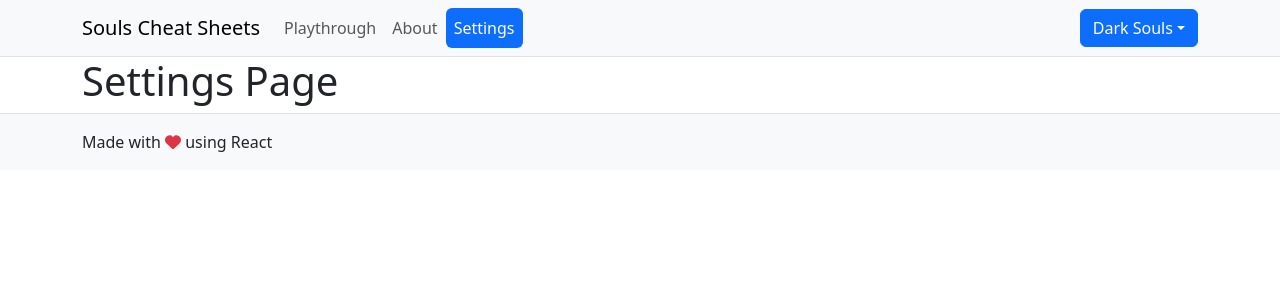
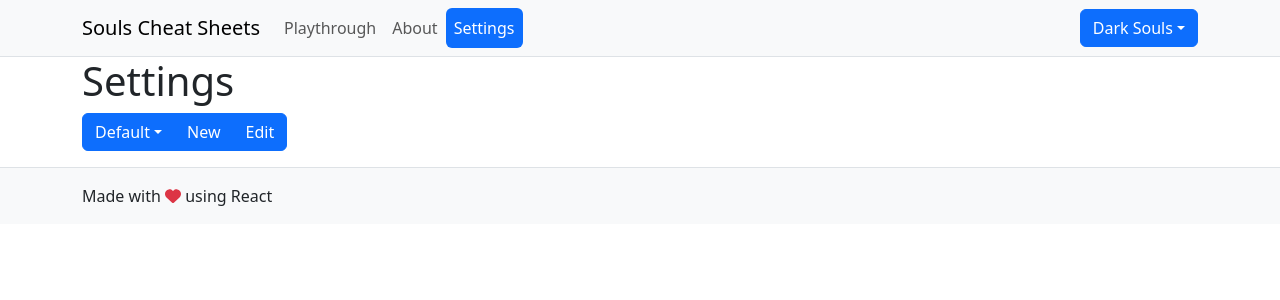
Before and after one commit to adwitkow/souls-cheat-sheets, a React (Create React App) app: page /souls-cheat-sheets/settings in a window 1280 px wide. Shown: the top 300 px of the page. Built offline with nearby package versions, Linux system fonts and the light colour scheme.

Commit message:
Add settings page, allow profile changes

```diff
--- /dev/null
+++ b/src/components/ProfilePicker.tsx
@@ -0,0 +1,33 @@
+import React from 'react';
+import { Button, Dropdown, DropdownButton, InputGroup } from 'react-bootstrap';
+import { useProfile } from '../contexts/ProfileContext';
+
+const ProfilePicker = () => {
+  const { activeProfile, setActiveProfile, profiles } = useProfile();
+
+  function handleProfileChange(chosenProfile: string) {
+    setActiveProfile(chosenProfile);
+  }
+
+  return (
+    <InputGroup className="mb-3">
+      <DropdownButton
+        title={activeProfile}>
+        {profiles.map(profile => (
+          <Dropdown.Item
+            onClick={() => handleProfileChange(profile)}>
+            {profile}
+          </Dropdown.Item>
+        ))}
+      </DropdownButton>
+      <Button>
+        New
+      </Button>
+      <Button>
+        Edit
+      </Button>
+    </InputGroup>
+  )
+}
+
+export default ProfilePicker;
--- a/src/config/routesConfig.tsx
+++ b/src/config/routesConfig.tsx
@@ -1,5 +1,6 @@
 import React from 'react';
 import PlaythroughPage from '../pages/PlaythroughPage';
+import SettingsPage from '../pages/SettingsPage';
 
 type RouteConfig = {
   path: string;
@@ -10,5 +11,5 @@ type RouteConfig = {
 export const routesConfig: RouteConfig[] = [
   { path: '/', name: 'Playthrough', Component: () => (<PlaythroughPage />) },
   { path: '/about', name: 'About', Component: () => <h1>About Page</ h1 > },
-  { path: '/settings', name: 'Settings', Component: () => <h1>Settings Page</ h1 > },
+  { path: '/settings', name: 'Settings', Component: () => <SettingsPage /> },
 ];
--- a/src/contexts/ProfileContext.tsx
+++ b/src/contexts/ProfileContext.tsx
@@ -1,22 +1,47 @@
 import React, { createContext, useState, ReactNode, useContext } from 'react';
+import { loadActiveProfile, loadProfiles, saveProfiles, saveActiveProfile } from '../utils/profile';
 
 type ProfileContextType = {
-  profile: string;
-  setProfile: (profile: string) => void;
+  profiles: string[];
+  activeProfile: string;
+  setActiveProfile: (profile: string) => void;
+  addProfile: (profile: string) => void;
 };
 
-const defaultProfile = 'Default';
+const initActiveProfile = (): string => {
+  let storedActiveProfile = loadActiveProfile();
+
+  if (!storedActiveProfile) {
+    storedActiveProfile = 'Default';
+    saveActiveProfile(storedActiveProfile);
+    saveProfiles([storedActiveProfile]);
+  }
+
+  return storedActiveProfile;
+}
 
 const ProfileContext = createContext<ProfileContextType>({
-  profile: defaultProfile,
-  setProfile: () => { },
+  profiles: [],
+  activeProfile: '',
+  setActiveProfile: () => { },
+  addProfile: () => {},
 });
 
 export const ProfileProvider = ({ children }: { children: ReactNode }) => {
-  const [profile, setProfile] = useState<string>(defaultProfile);
+  const [activeProfile, setActiveProfile] = useState<string>(() => initActiveProfile());
+  const [profiles, setProfiles] = useState<string[]>(() => loadProfiles());
+
+  console.log(localStorage);
+
+  const addProfile = (profile: string) => {
+    if (!profiles.includes(profile)) {
+      setProfiles(prevProfiles => [...prevProfiles, profile]);
+      saveProfiles(profiles);
+    }
+  }
 
   return (
-    <ProfileContext.Provider value={{ profile, setProfile }}>
+    <ProfileContext.Provider value={{ profiles, activeProfile, setActiveProfile, addProfile }}>
       {children}
     </ProfileContext.Provider>
   );
--- /dev/null
+++ b/src/pages/SettingsPage.tsx
@@ -0,0 +1,13 @@
+import React from 'react';
+import ProfilePicker from '../components/ProfilePicker';
+
+const SettingsPage = () => {
+  return (
+    <>
+      <h1>Settings</h1>
+      <ProfilePicker />
+    </>
+  )
+}
+
+export default SettingsPage;
--- a/src/utils/profile.ts
+++ b/src/utils/profile.ts
@@ -1,23 +1,23 @@
 import { Profile } from '../models/profile';
 
-function getActiveProfile(): string | null {
+export const loadActiveProfile = (): string | null => {
   return localStorage.getItem('activeProfile');
 }
 
-function setActiveProfile(profileKey: string): void {
+export const saveActiveProfile = (profileKey: string): void => {
   localStorage.setItem('activeProfile', profileKey);
 }
 
-function saveProfileState(profileKey: string, state: Profile): void {
+export const saveProfileState = (profileKey: string, state: Profile): void => {
   localStorage.setItem(`profile_${profileKey}`, JSON.stringify(state));
 }
 
-function loadProfileState(profileKey: string): Profile {
+export const loadProfileState = (profileKey: string): Profile => {
   const storedState = localStorage.getItem(`profile_${profileKey}`);
   return storedState ? JSON.parse(storedState) : {};
 }
 
-function addProfile(profileKey: string): void {
+export const addProfile = (profileKey: string): void => {
   const profiles = JSON.parse(localStorage.getItem('profiles') || '[]');
   if (!profiles.includes(profileKey)) {
     profiles.push(profileKey);
@@ -26,6 +26,10 @@ function addProfile(profileKey: string): void {
   }
 }
 
-function getProfiles(): string[] {
+export const loadProfiles = (): string[] => {
   return JSON.parse(localStorage.getItem('profiles') || '[]');
 }
+
+export const saveProfiles = (profiles: string[]) => {
+  localStorage.setItem('profiles', JSON.stringify(profiles));
+}
```
